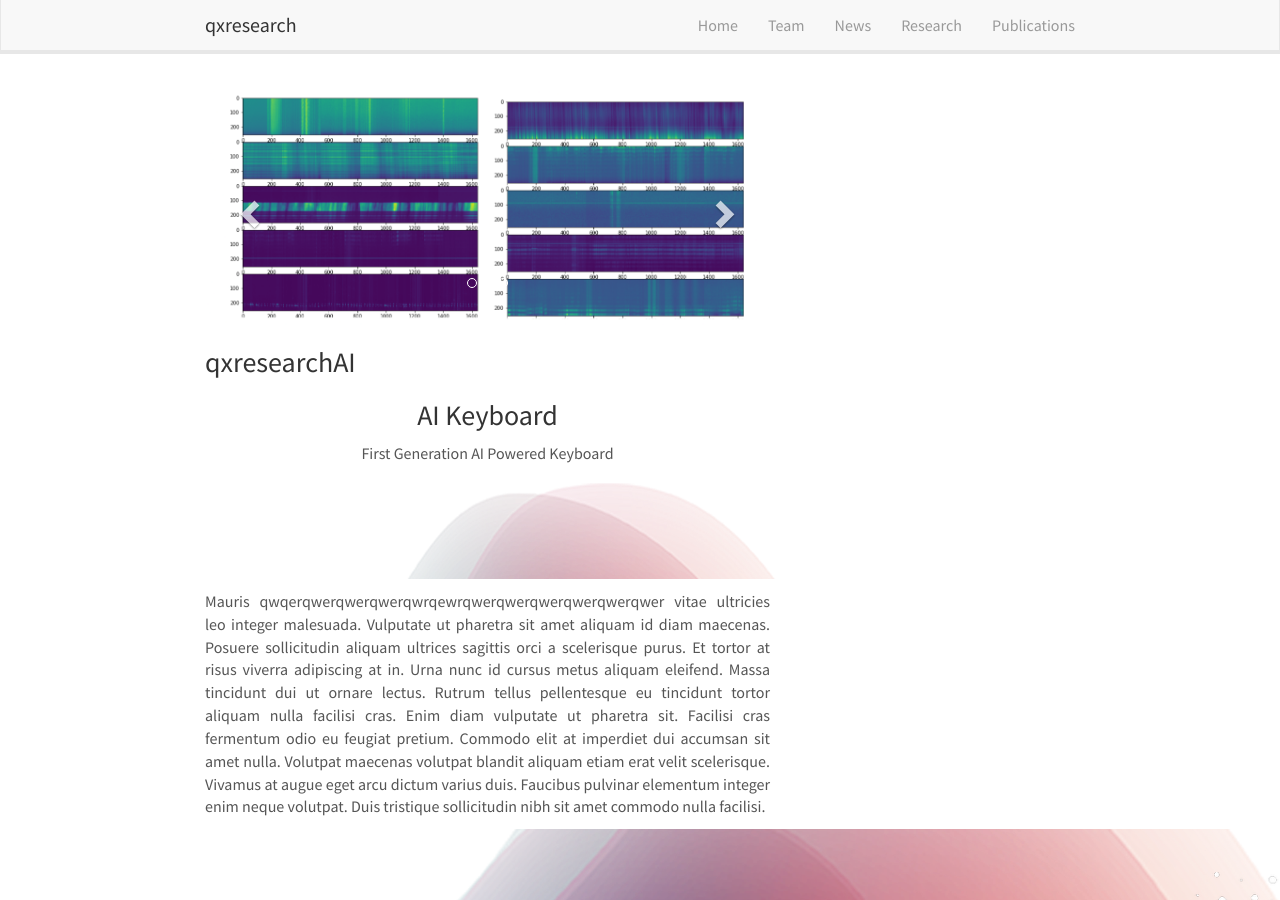
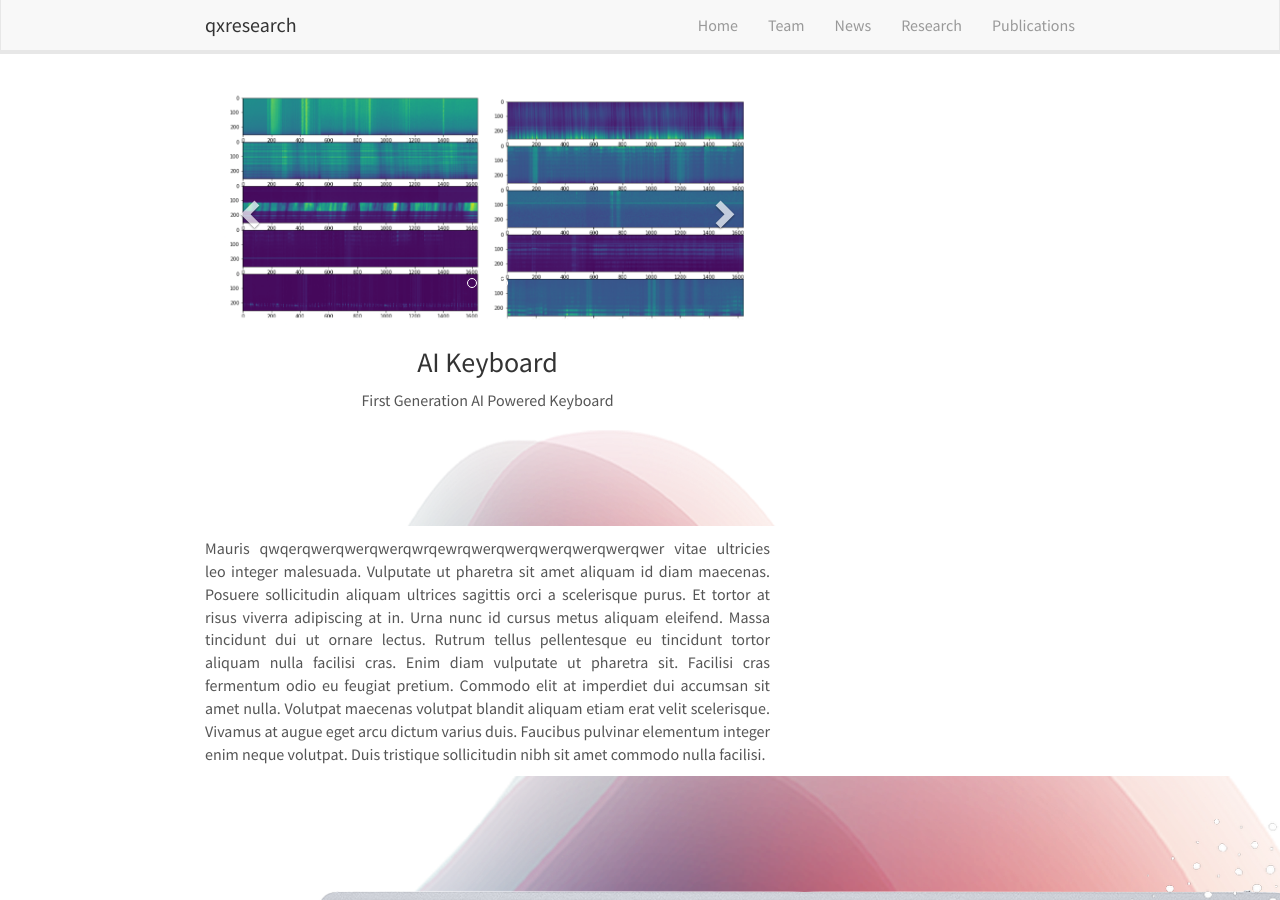
Before and after one commit to qxresearch/qxresearch.github.io, a Jekyll site: the page built from _pages/home.md, in a window 1280 px wide and 900 px high. Built offline with Jekyll 4.4.1, drawn with Linux system fonts in a browser that asks for light colours; nearby versions of some CDN libraries; comment, search, counter and statistics services are not loaded.

Commit message:
Update home.md

```diff
--- a/_pages/home.md
+++ b/_pages/home.md
@@ -6,7 +6,6 @@ sitemap: false
 permalink: /
 ---
 
-### qxresearchAI
 
   <h3 align="center">AI Keyboard</h3>
   <p align="center">
@@ -15,7 +14,7 @@ permalink: /
 
 <p align="center">
   <a href="https://www.youtube.com/channel/UCX7oe66V8zyFpAJyMfPL9VA">
-    <img src="https://github.com/qxresearch/qxresearch.github.io/blob/main/images/Delete/keyf.png" alt="Logo"  width="700" height="103">
+    <img src="https://raw.githubusercontent.com/qxresearch/qxresearch.github.io/main/images/Delete/keyf.png" alt="Logo"  width="700" height="103">
   </a>
 </p>
 
```
